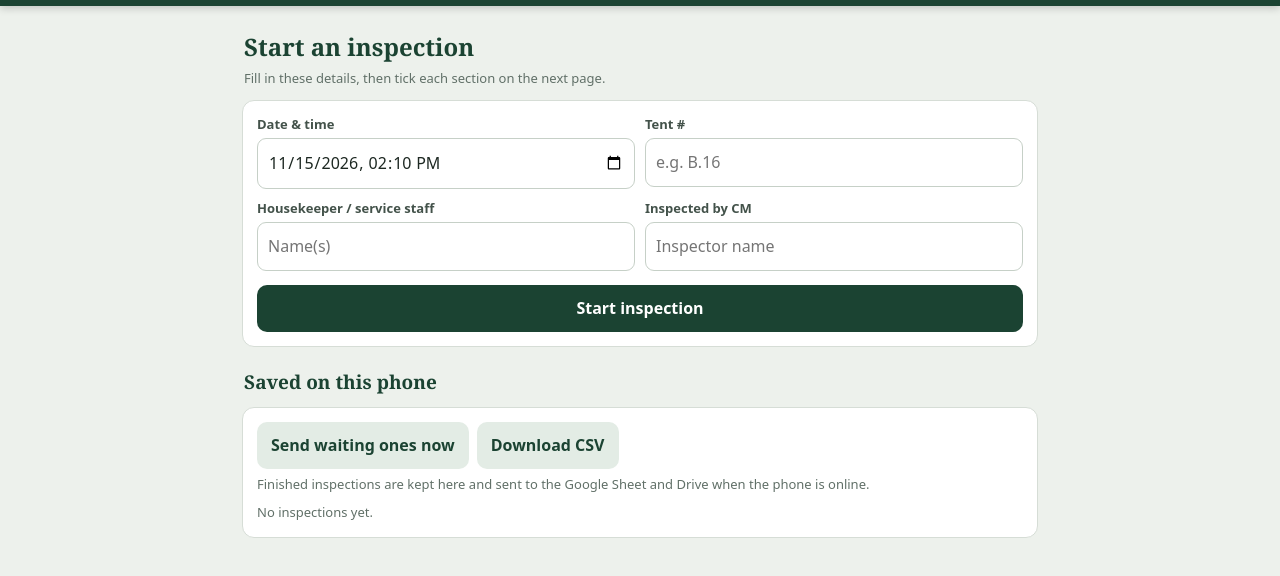
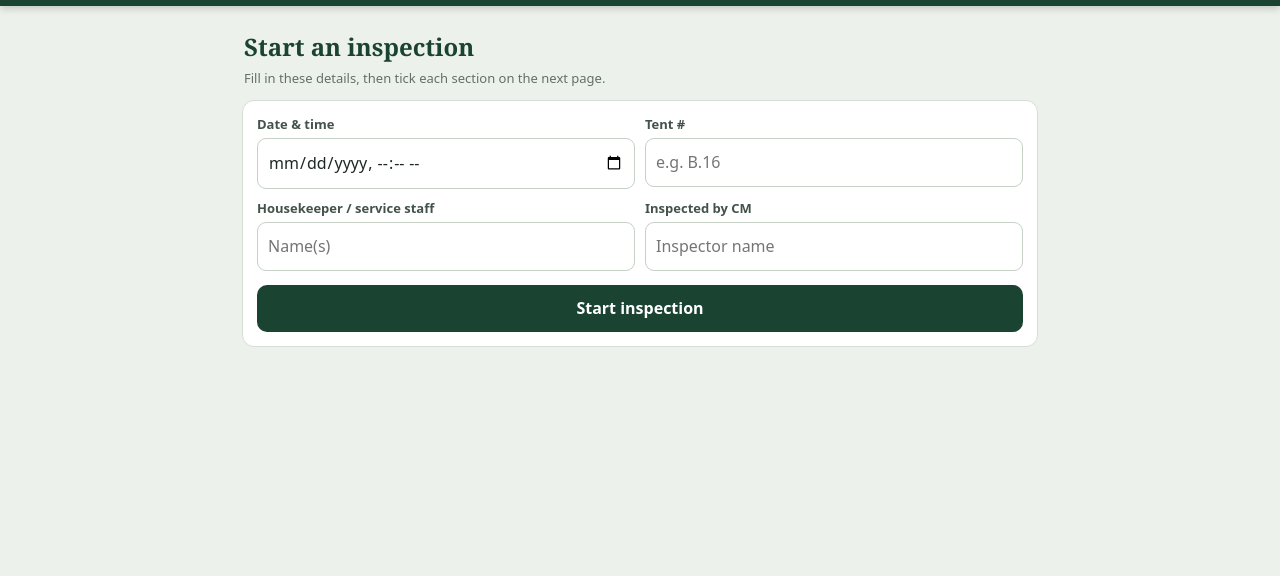
Before and after one commit to JastanRic/Eco-Housekeeping, a plain HTML site: page index.html in a window 1280 px wide. Shown: the part 62-638 px from the top of the page. Drawn offline with nearby package versions, Linux system fonts and the light colour scheme.

Commit message:
Remove saved inspections section from index.html
Removed section for saved inspections and related buttons.

```diff
--- a/index.html
+++ b/index.html
@@ -26,12 +26,6 @@
     </div>
     <button class="act pri big" type="submit" style="margin-top:14px">Start inspection</button>
   </form>
-  <h2>Saved on this phone</h2>
-  <section class="panel">
-    <div class="row" style="margin-bottom:6px"><button class="act sec" id="syncBtn" type="button">Send waiting ones now</button><button class="act sec" id="csvBtn" type="button">Download CSV</button></div>
-    <p class="small" style="margin:6px 0">Finished inspections are kept here and sent to the Google Sheet and Drive when the phone is online.</p>
-    <div id="recs"></div>
-  </section>
 </main>
 <div id="toast" role="status"></div>
 <script src="https://cdnjs.cloudflare.com/ajax/libs/jspdf/2.5.1/jspdf.umd.min.js"></script>
```
